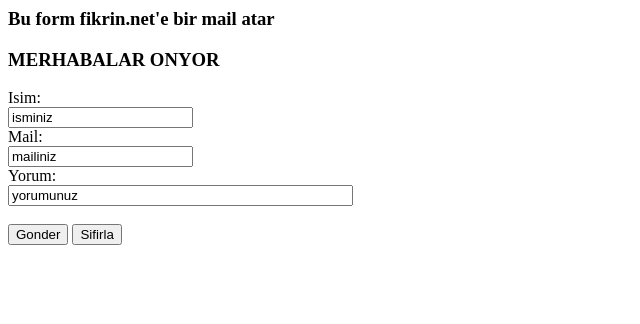
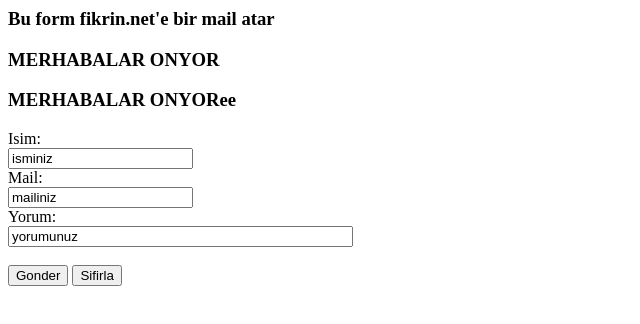
Before and after one commit to onyor/VisualStudioCodeTry, a plain HTML site: page src/index2.html in a window 1280 px wide. Shown: the whole page, without its empty margins (0-640 px from the left). Drawn offline with Linux system fonts and the light colour scheme.

Commit message:
Updated 2 index2.html

```diff
--- a/src/index2.html
+++ b/src/index2.html
@@ -5,6 +5,7 @@
 <h3>Bu form fikrin.net'e bir mail atar</h3>
 
 <h3>MERHABALAR ONYOR</h3>
+<h3>MERHABALAR ONYORee</h3>
 Isim:<br>
 <input type="text" name="isim"
 value="isminiz" size="20">
```
